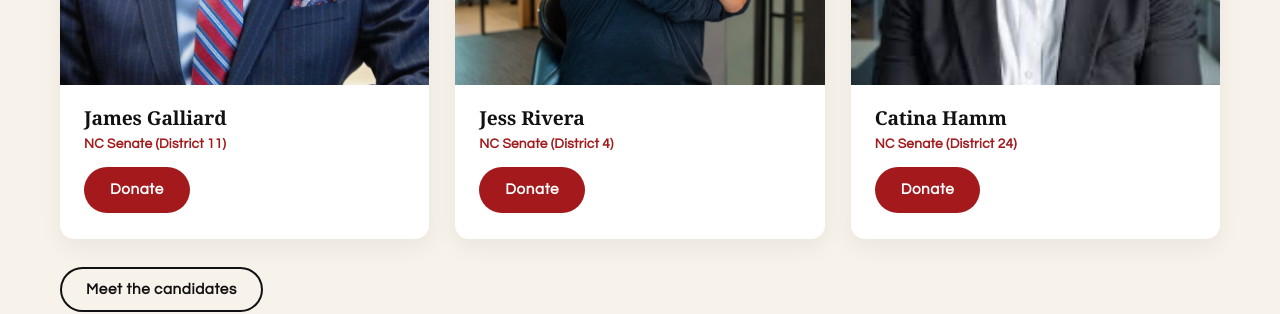
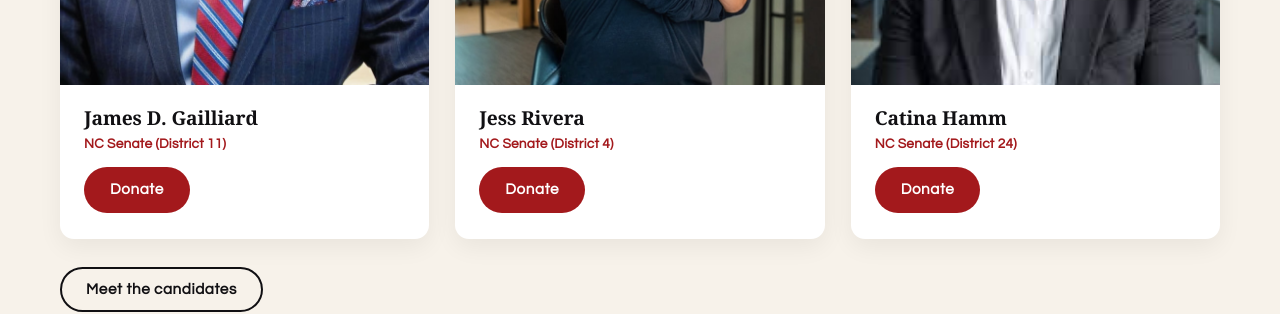
Before and after one commit to PEPACNC/pepac-site, a Jekyll site: the page built from index.html, in a window 1280 px wide and 900 px high, scrolled down 3375 px. Shown: the part 156-470 px from the top of the window. Built offline with Jekyll 4.4.1, drawn with Linux system fonts in a browser that asks for light colours; some web fonts are replaced.

Commit message:
Correct spelling of James Galliard's name

```diff
--- a/_data/endorsements.yml
+++ b/_data/endorsements.yml
@@ -1,4 +1,4 @@
-- name: James Galliard
+- name: James D. Gailliard
   office: NC Senate (District 11)
   title: Former NC Representative
   photo: 3f36b8_6ca7476d83a3476494f63821d42bd027.jpg
```
